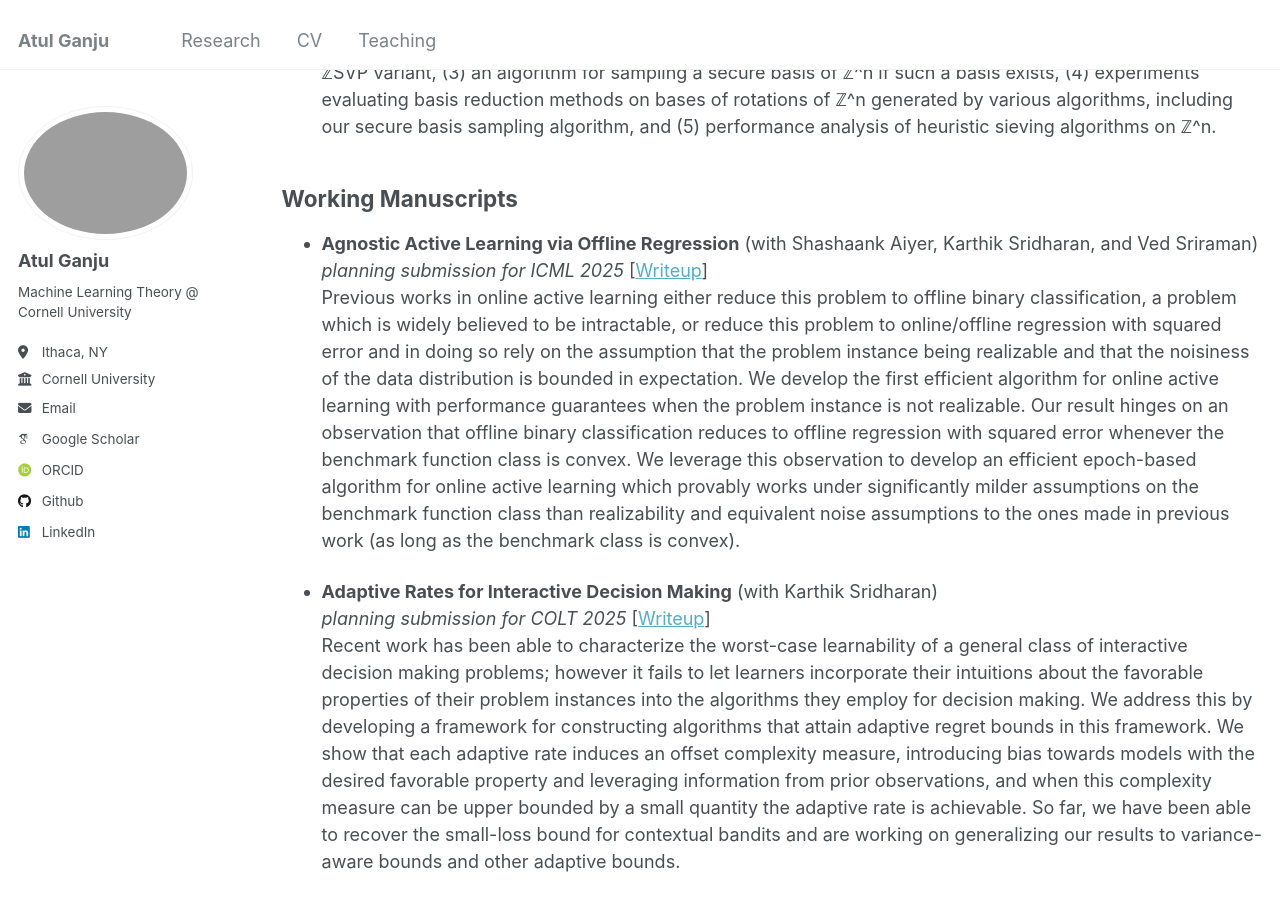
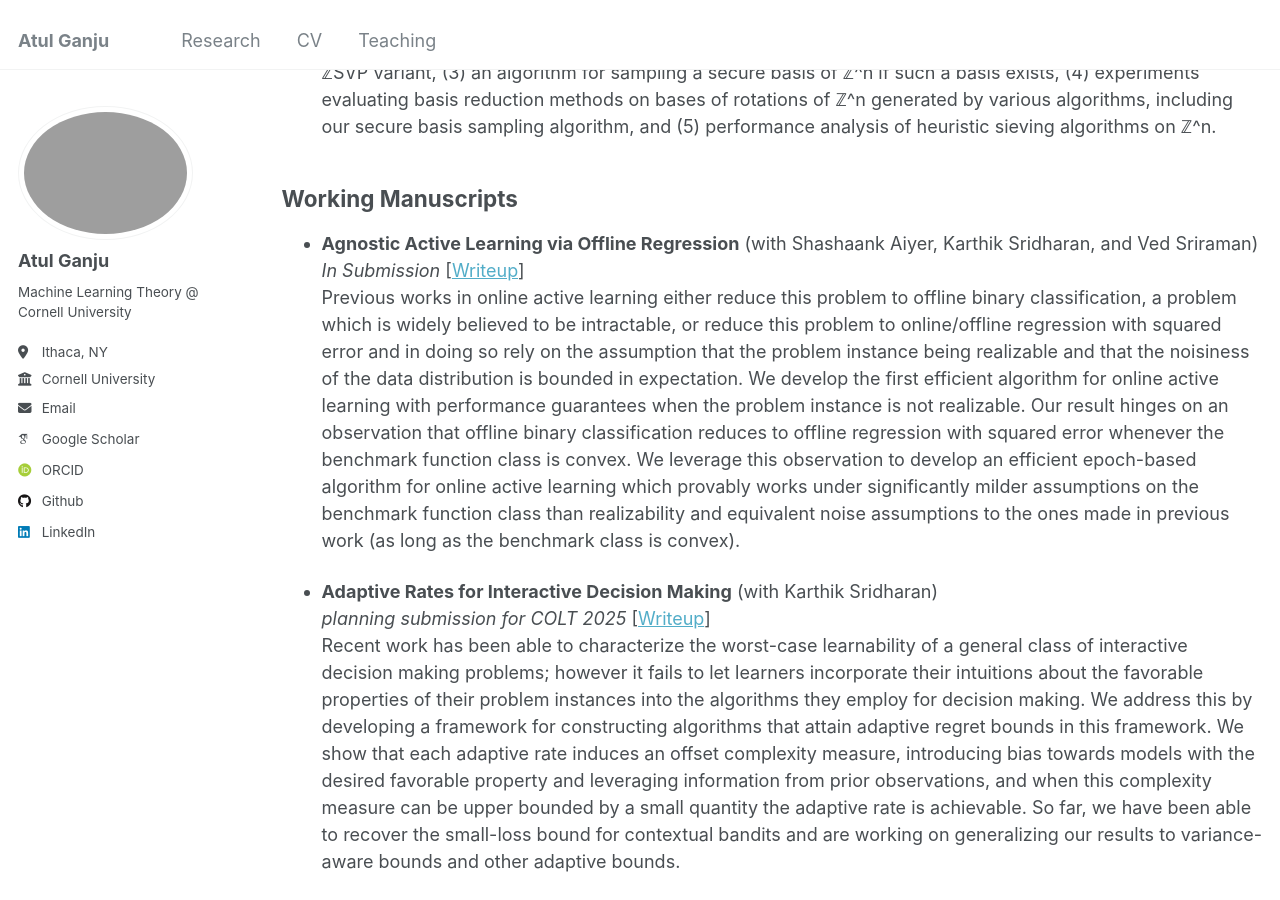
Before and after one commit to atulganju/atulganju.github.io, a Jekyll site: the page built from _pages/research.md, in a window 1280 px wide and 900 px high, scrolled down 381 px. Built offline with Jekyll 4.4.1, drawn with Linux system fonts in a browser that asks for light colours; some web fonts are replaced.

Commit message:
Update research.md

```diff
--- a/_pages/research.md
+++ b/_pages/research.md
@@ -15,7 +15,7 @@ Recent work suggests rotations of the integer lattice (ℤ^n) are optimal candid
 ## Working Manuscripts
 
 * **Agnostic Active Learning via Offline Regression** (with Shashaank Aiyer, Karthik Sridharan, and Ved Sriraman)\
-  *planning submission for ICML 2025*
+  *In Submission*
   [[Writeup](https://github.com/atulganju/Agnostic-Stream-Based-Selective-Sampling-via-Regression)]\
 Previous works in online active learning either reduce this problem to offline binary classification, a problem which is widely believed to be intractable, or reduce this problem to online/offline regression with squared error and in doing so rely on the assumption that the problem instance being realizable and that the noisiness of the data distribution is bounded in expectation. We develop the first efficient algorithm for online active learning with performance guarantees when the problem instance is not realizable. Our result hinges on an observation that offline binary classification reduces to offline regression with squared error whenever the benchmark function class is convex. We leverage this observation to develop an efficient epoch-based algorithm for online active learning which provably works under significantly milder assumptions on the benchmark function class than realizability and equivalent noise assumptions to the ones made in previous work (as long as the benchmark class is convex).
 
```
